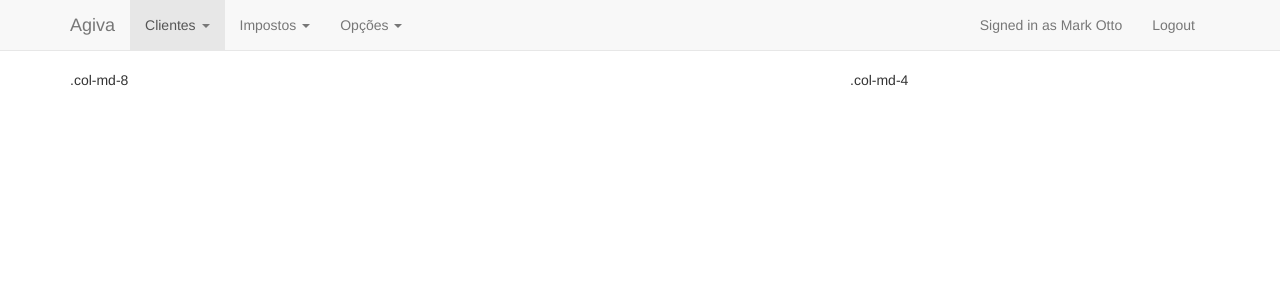
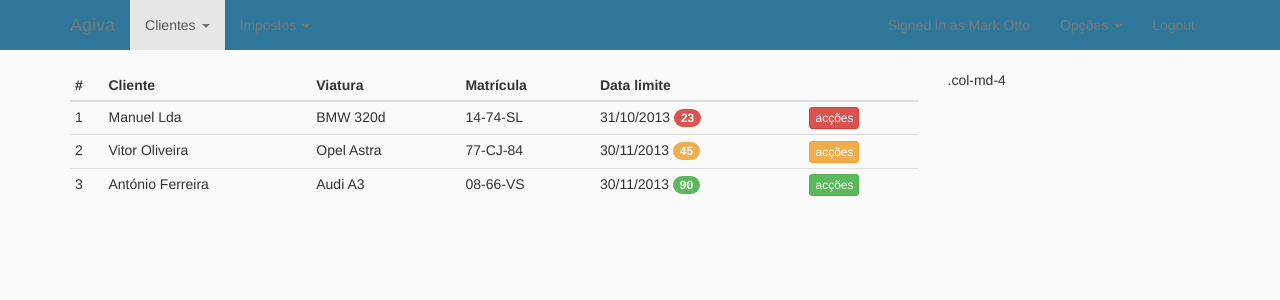
Before and after one commit to miguelgazela/ag.iba, a PHP site: page /pages_design/index.html in a window 1280 px wide. Shown: the top 300 px of the page. Run offline with PHP 8.4, Linux system fonts and the light colour scheme.

Commit message:
design is hard

```diff
--- a/css/main.css
+++ b/css/main.css
@@ -4,7 +4,33 @@
    Author's custom styles
    ========================================================================== */
 
+/* Main color: #79c25c secondary color: #dcef73; */
 
 body {
-  padding-top: 70px;
+    background: #FAFAFA;
+    padding-top: 70px;
 }
+
+/*
+.navbar-default {
+    background-color: #79c25c;
+    border-color: #dcef73;
+}
+*/
+
+.navbar-default {
+    background-color: #2f789b;
+    border-color: white;
+}
+
+.badge-danger {
+    background: #d9534f;
+}
+
+.badge-warning {
+    background: #f0ad4e;
+}
+
+.badge-success {
+    background: #5cb85c;
+}
--- a/index.html
+++ b/pages_design/index.html
@@ -11,10 +11,10 @@
     <title>Agiva</title>
 
     <!-- Bootstrap core CSS -->
-    <link href="css/bootstrap.min.css" rel="stylesheet">
+    <link href="../css/bootstrap.min.css" rel="stylesheet">
 
     <!-- Custom styles for this template -->
-    <link href="css/main.css" rel="stylesheet">
+    <link href="../css/main.css" rel="stylesheet">
 
     <!-- HTML5 shim and Respond.js IE8 support of HTML5 elements and media queries -->
     <!--[if lt IE 9]>
@@ -60,6 +60,9 @@
                 <li><a href="#">pesquisar imposto</a></li>
               </ul>
             </li>
+          </ul>
+          <ul class="nav navbar-nav navbar-right">
+            <p class="navbar-text">Signed in as Mark Otto</p>
             <li class="dropdown">
               <a href="#" class="dropdown-toggle" data-toggle="dropdown">Opções <b class="caret"></b></a>
               <ul class="dropdown-menu">
@@ -67,9 +70,6 @@
                 <li><a href="#">reportar erro</a></li>
               </ul>
             </li>
-          </ul>
-          <ul class="nav navbar-nav navbar-right">
-            <p class="navbar-text">Signed in as Mark Otto</p>
             <li><a href="#bug">Logout</a></li>
           </ul>
         </div><!--/.nav-collapse -->
@@ -79,8 +79,49 @@
     <div class="container">
 
       <div class="row">
-        <div class="col-md-8">.col-md-8</div>
-        <div class="col-md-4">.col-md-4</div>
+        <div class="col-md-9">
+          <div class="table-responsive">
+            <table class="table table-hover table-condensed">
+              <thead>
+                <tr>
+                  <th>#</th>
+                  <th>Cliente</th>
+                  <th>Viatura</th>
+                  <th>Matrícula</th>
+                  <th>Data limite</th>
+                  <th></th>
+                </tr>
+              </thead>
+              <tbody>
+                <tr>
+                  <td>1</td>
+                  <td>Manuel Lda</td>
+                  <td>BMW 320d</td>
+                  <td>14-74-SL</td>
+                  <td>31/10/2013 <span class="badge badge-danger">23</span></td>
+                  <td><button type="button" class="btn btn-danger btn-xs">acções</button></td>
+                </tr>
+                <tr>
+                  <td>2</td>
+                  <td>Vitor Oliveira</td>
+                  <td>Opel Astra</td>
+                  <td>77-CJ-84</td>
+                  <td>30/11/2013 <span class="badge badge-warning">45</span></td>
+                  <td><button type="button" class="btn btn-warning btn-xs">acções</button></td>
+                </tr>
+                <tr>
+                  <td>3</td>
+                  <td>António Ferreira</td>
+                  <td>Audi A3</td>
+                  <td>08-66-VS</td>
+                  <td>30/11/2013 <span class="badge badge-success">90</span></td>
+                  <td><button type="button" class="btn btn-success btn-xs">acções</button></td>
+                </tr>
+              </tbody>
+            </table>
+          </div>
+        </div>
+        <div class="col-md-3">.col-md-4</div>
       </div>
 
     </div> <!-- /container -->
@@ -89,8 +130,8 @@
     <!-- Bootstrap core JavaScript
     ================================================== -->
     <!-- Placed at the end of the document so the pages load faster -->
-    <script src="js/jquery.js"></script>
-    <script src="js/bootstrap.min.js"></script>
-    <script src="js/modernizr.min.js"></script>
+    <script src="../js/jquery.js"></script>
+    <script src="../js/bootstrap.min.js"></script>
+    <script src="../js/modernizr.min.js"></script>
   </body>
 </html>
--- a/login.html
+++ b/pages_design/login.html
@@ -11,7 +11,7 @@
     <title>Signin Template for Bootstrap</title>
 
     <!-- Bootstrap core CSS -->
-    <link href="css/bootstrap.min.css" rel="stylesheet">
+    <link href="../css/bootstrap.min.css" rel="stylesheet">
 
     <!-- Custom styles for this template -->
     <link href="signin.css" rel="stylesheet">
```
Also changed, not shown: README.md (added).
